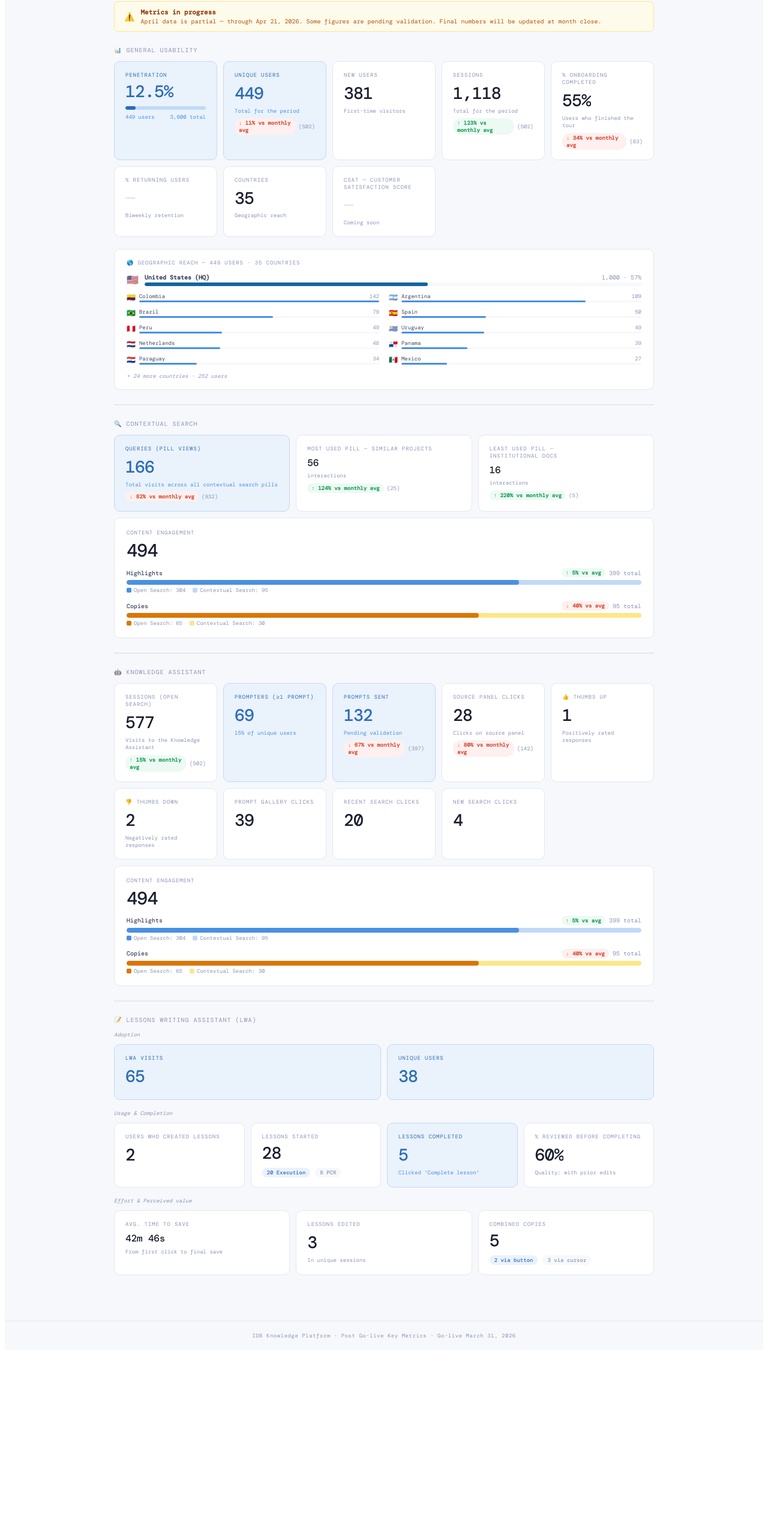
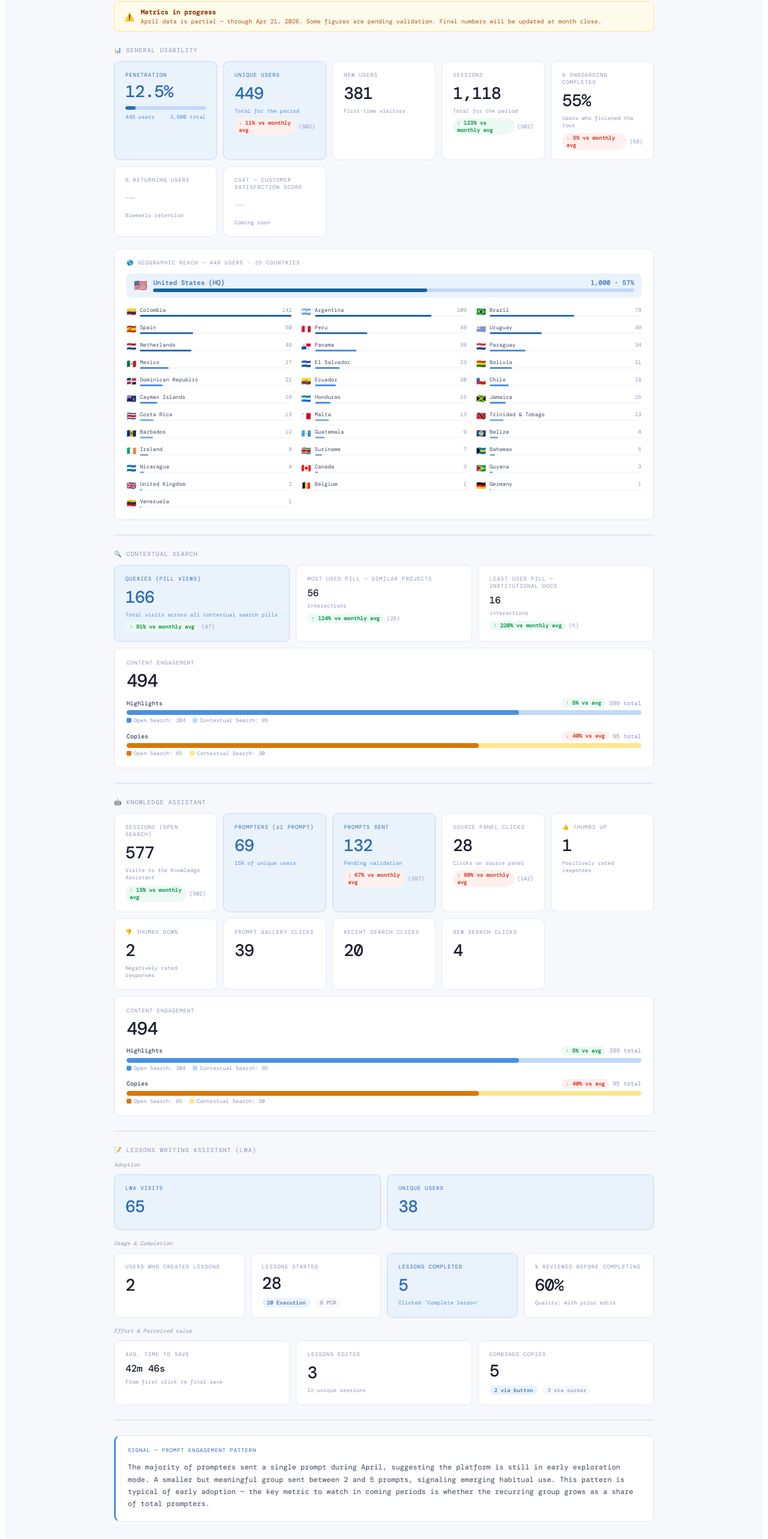
Before and after one commit to jimenasalinasg/KPsmoketest, a React (Vite) app: page / in a window 1280 px wide. Shown: the part 190-2756 px from the top of the page at 60% size. Before the commit the page ends 2449 px from the top, so only its background shows below. Built offline with nearby package versions, Linux system fonts and the light colour scheme; a web font is replaced by a local one.

Commit message:
Update App.jsx

```diff
--- a/src/App.jsx
+++ b/src/App.jsx
@@ -32,7 +32,7 @@ const SMOKE = {
   sessions: 169,
   users: 112,
   prompters: 34,
-  prompts: 99,
+  prompts: 34,
   avgTime: "20.69s",
   dropoff: 90,
   highlighted: 239,
@@ -50,7 +50,7 @@ const WEEK1 = {
   sessions: 757,
   users: 360,
   prompters: 125,
-  prompts: 333,
+  prompts: 230,
   retention: 18.6,
   dropoff: 92,
   highlighted: 416,
@@ -108,7 +108,7 @@ const WEEK12 = {
   sessions: 1011,
   users: 439,
   prompters: 166,
-  prompts: 450,
+  prompts: 392,
   retention: 18.6,
   dropoff: 92,
   highlighted: 497,
@@ -210,8 +210,8 @@ const BENCH = {
     highlights: 380,
     copies: 158,
     sourceClicks: 142,
-    pillPageviews: 932,
-    tourCompletion: 83,
+    pillPageviews: 87,
+    tourCompletion: 58,
     retention: 32,
     pillTop: 25,
     pillBot: 5,
@@ -669,8 +669,6 @@ function Week1({ data = WEEK1 }) {
     </div>
   );
 }
-
-// ── ENGAGEMENT CARD (reusable for Monthly) ────────────────
 function EngagementCard({ highlighted, highlightedOpenSearch, copied, copiedOpenSearch, benchHighlights, benchCopies }) {
   const total = highlighted + copied;
   const hlContextual = highlighted - highlightedOpenSearch;
@@ -930,7 +928,6 @@ function Monthly() {
           <MCard label="Sessions" value={APRIL.sessions.toLocaleString()} desc="Total for the period" bench={BENCH.monthly.sessions} />
           <MCard label="% Onboarding completed" value={`${APRIL.tourCompletion}%`} desc="Users who finished the tour" bench={BENCH.monthly.tourCompletion} />
           <MCard label="% Returning users" value={APRIL.retention != null ? `${APRIL.retention}%` : null} desc="Biweekly retention" bench={BENCH.monthly.retention} />
-          <MCard label="Countries" value={String(APRIL.totalCountries)} desc="Geographic reach" />
           <MCard label="CSAT — Customer Satisfaction Score" value="—" desc="Coming soon" />
         </Grid>
 
@@ -941,43 +938,45 @@ function Monthly() {
         <div style={{ fontSize: 9, textTransform: "uppercase", letterSpacing: "0.1em", color: INK3, marginBottom: 12 }}>
           🌎 Geographic Reach — {APRIL.users.toLocaleString()} users · {APRIL.totalCountries} countries
         </div>
-        {/* HQ bar */}
-        <div style={{ display: "flex", alignItems: "center", gap: 10, marginBottom: 8 }}>
-          <span style={{ fontSize: 16, flexShrink: 0 }}>🇺🇸</span>
+        {/* HQ bar — full width */}
+        <div style={{ display: "flex", alignItems: "center", gap: 10, marginBottom: 12, padding: "8px 12px", background: BLUE_L, borderRadius: 8 }}>
+          <span style={{ fontSize: 18, flexShrink: 0 }}>🇺🇸</span>
           <div style={{ flex: 1 }}>
-            <div style={{ display: "flex", justifyContent: "space-between", marginBottom: 2 }}>
-              <span style={{ fontSize: 10, fontWeight: 600, color: INK2 }}>United States (HQ)</span>
-              <span style={{ fontSize: 10, color: INK3 }}>1,000 · 57%</span>
+            <div style={{ display: "flex", justifyContent: "space-between", marginBottom: 3 }}>
+              <span style={{ fontSize: 11, fontWeight: 500, color: BLUE_D }}>United States (HQ)</span>
+              <span style={{ fontSize: 11, color: BLUE_D, fontWeight: 500 }}>1,000 · 57%</span>
             </div>
-            <div style={{ background: BG, borderRadius: 99, height: 6, overflow: "hidden" }}>
+            <div style={{ background: BLUE_M, borderRadius: 99, height: 6, overflow: "hidden" }}>
               <div style={{ width: "57%", height: "100%", background: "#1464A0", borderRadius: 99 }} />
             </div>
           </div>
         </div>
-        {/* Top 8 regional */}
-        <div style={{ display: "grid", gridTemplateColumns: "1fr 1fr", gap: "4px 16px" }}>
-          {APRIL.countries.filter(c => c.code !== "US").slice(0, 10).map((c, i) => {
+        {/* All regional countries — 3 columns */}
+        {(() => {
+          const regional = APRIL.countries.filter(c => c.code !== "US");
+          const maxUsers = regional[0].users;
           const flag = (code) => [...code.toUpperCase()].map(ch => String.fromCodePoint(ch.charCodeAt(0) + 127397)).join("");
-            const maxUsers = APRIL.countries.filter(c => c.code !== "US")[0].users;
           return (
+            <div style={{ display: "grid", gridTemplateColumns: "1fr 1fr 1fr", gap: "6px 16px" }}>
+              {regional.map((c, i) => (
                 <div key={i} style={{ display: "flex", alignItems: "center", gap: 6, padding: "3px 0" }}>
-                <span style={{ fontSize: 12, flexShrink: 0 }}>{flag(c.code)}</span>
+                  <span style={{ fontSize: 13, flexShrink: 0 }}>{flag(c.code)}</span>
                   <div style={{ flex: 1, minWidth: 0 }}>
-                  <div style={{ display: "flex", justifyContent: "space-between", marginBottom: 1 }}>
+                    <div style={{ display: "flex", justifyContent: "space-between", marginBottom: 2 }}>
                       <span style={{ fontSize: 9, color: INK2, overflow: "hidden", textOverflow: "ellipsis", whiteSpace: "nowrap" }}>{c.name}</span>
-                    <span style={{ fontSize: 9, color: INK3, flexShrink: 0, marginLeft: 4 }}>{c.users}</span>
+                      <span style={{ fontSize: 9, color: INK3, flexShrink: 0, marginLeft: 4, fontVariantNumeric: "tabular-nums" }}>{c.users}</span>
                     </div>
                     <div style={{ background: BG, borderRadius: 99, height: 3, overflow: "hidden" }}>
-                    <div style={{ width: `${(c.users / maxUsers) * 100}%`, height: "100%", background: BLUE, borderRadius: 99 }} />
+                      <div style={{ width: `${(c.users / maxUsers) * 100}%`, height: "100%",
+                        background: c.users >= 100 ? "#1464A0" : c.users >= 40 ? "#2c6cb5" : c.users >= 15 ? BLUE : "#7ab3e0",
+                        borderRadius: 99 }} />
                     </div>
                   </div>
                 </div>
+              ))}
+            </div>
           );
-          })}
-        </div>
-        <div style={{ marginTop: 10, fontSize: 9, color: INK3, fontStyle: "italic" }}>
-          + {APRIL.totalCountries - 11} more countries · {APRIL.countries.filter(c => c.code !== "US").slice(10).reduce((s, c) => s + c.users, 0)} users
-        </div>
+        })()}
       </div>
 
       {/* ── DIVIDER ── */}
@@ -1071,6 +1070,19 @@ function Monthly() {
         </Grid>
       </Section>
 
+      {/* ── DIVIDER ── */}
+      <div style={{ borderTop: `2px solid ${BDR}`, margin: "24px 0" }} />
+
+      {/* Signal */}
+      <div style={{ background: SURF, border: `1px solid ${BDR}`, borderRadius: 10, padding: "18px 20px", borderLeft: `3px solid ${BLUE}` }}>
+        <div style={{ fontSize: 9, textTransform: "uppercase", letterSpacing: "0.1em", color: BLUE_D, marginBottom: 12 }}>
+          Signal — Prompt engagement pattern
+        </div>
+        <p style={{ fontSize: 12, color: INK2, lineHeight: 1.7, margin: 0 }}>
+          The majority of prompters sent a single prompt during April, suggesting the platform is still in early exploration mode. A smaller but meaningful group sent between 2 and 5 prompts, signaling emerging habitual use. This pattern is typical of early adoption — the key metric to watch in coming periods is whether the recurring group grows as a share of total prompters.
+        </p>
+      </div>
+
     </div>
   );
 }
```
Lines whose indentation alone changed are shown as unchanged.
